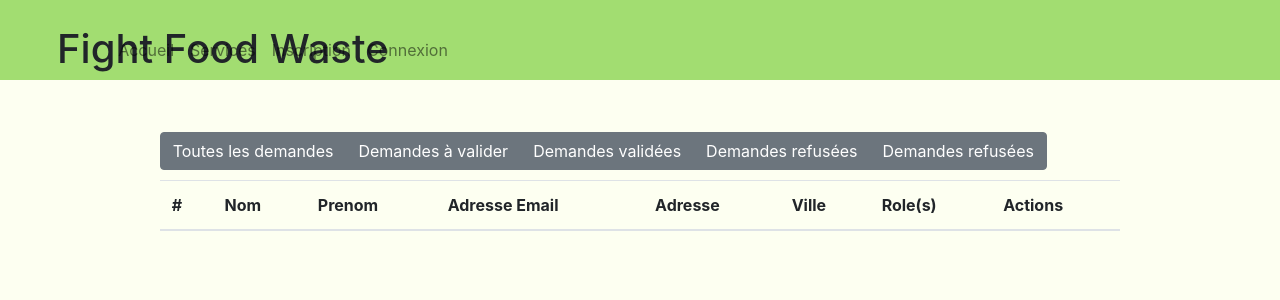
After one commit to Cewein/fightfoodwaste, a PHP site: page /backoffice/demandesView.php in a window 1280 px wide. The commit adds this page. Shown: the top 300 px of the page. Run offline with PHP 8.4, Linux system fonts and the light colour scheme; tables that the repository leaves empty or names only in its code hold one stand-in row (values such as "Sample post"); lists and menus that the app fills with data are empty; some libraries are stand-ins or nearby versions.

Commit message:
Update Appli C + Enregistrement des demandes
Creation page demandes (view only)
adaptation appli C connexion + envoi user id lors des demandes
Adaptation enregistrement des demandes

```diff
--- /dev/null
+++ b/backoffice/demandes/demandesView.js
@@ -0,0 +1,11 @@
+function usersRequests(type) {
+
+}
+
+function allUsersRequests(){
+
+}
+
+function sendRequestAsk(){
+
+}
--- /dev/null
+++ b/backoffice/demandesView.php
@@ -0,0 +1,66 @@
+<?php
+/**
+ * Created by PhpStorm.
+ * User: Sandrine
+ * Date: 28/04/2019
+ * Time: 20:01
+ */
+require_once __DIR__ . '/../includes.php';
+$actualDirectory = __DIR__;
+?>
+
+
+<!DOCTYPE html>
+
+<html lang="fr">
+<head>
+    <meta charset="utf-8"/>
+    <link href="../css/bootstrap/css/bootstrap.min.css" rel="stylesheet">
+    <link href="../css/header.css" rel="stylesheet">
+    <link href="../css/general.css" rel="stylesheet">
+    <link href="../css/backoffice.css" rel="stylesheet">
+    <link rel="stylesheet" href="https://use.fontawesome.com/releases/v5.8.1/css/all.css"
+          integrity="sha384-50oBUHEmvpQ+1lW4y57PTFmhCaXp0ML5d60M1M7uH2+nqUivzIebhndOJK28anvf" crossorigin="anonymous">
+    <script src="https://ajax.googleapis.com/ajax/libs/jquery/3.3.1/jquery.min.js"></script>
+    <title>Administration : </title>
+</head>
+
+<body>
+    <?php require_once __DIR__ . '/../header/adaptHeader.php'; ?>
+    <div class="row">
+        <div class="col-md-1"></div>
+        <div class="content col-md-10">
+
+            <!--Navbar Infos Users -->
+            <div class="btn-group btn-group-toggle" id="buttonsUsers" data-toggle="buttons">
+                <input class="btn btn-secondary" type="button" value="Toutes les demandes" onclick="allUsersRequests()">
+                <input class="btn btn-secondary" type="button" value="Demandes à valider" onclick="usersRequests('tocheck')">
+                <input class="btn btn-secondary" type="button" value="Demandes validées" onclick="usersRequests('checkedTrue')">
+                <input class="btn btn-secondary" type="button" value="Demandes refusées" onclick="usersRequests('checkedFalse')">
+                <input class="btn btn-secondary" type="button" value="Demandes refusées" onclick="usersRequests('completed')">
+            </div>
+
+
+            <div class="table">
+                <table class="table table-striped">
+                    <thead>
+                    <tr>
+                        <th scope="col">#</th>
+                        <th scope="col" id="userName">Nom</th>
+                        <th scope="col" id="pname">Prenom</th>
+                        <th scope="col">Adresse Email</th>
+                        <th scope="col">Adresse</th>
+                        <th scope="col">Ville</th>
+                        <th scope="col">Role(s)</th>
+                        <th scope="col">Actions</th>
+                    </tr>
+                    </thead>
+                    <tbody id="tbody">
+
+                    </tbody>
+                </table>
+            </div>
+        </div>
+    </div>
+<script src="demandes/demandesView.js"></script>
+</body>
--- a/backoffice/usersTable.js
+++ b/backoffice/usersTable.js
@@ -15,7 +15,7 @@ function allUsers() {
 }
 
 function users(usersType) {
-    const name = document.getElementById('name');
+    const name = document.getElementById('userName');
     const pname = document.getElementById('pname');
     const container = document.getElementById('tbody');
     container.innerText = "";
--- a/backoffice/usersTableView.php
+++ b/backoffice/usersTableView.php
@@ -115,7 +115,7 @@ $actualDirectory = __DIR__;
                     <thead>
                     <tr>
                         <th scope="col">#</th>
-                        <th scope="col" id="name">Nom</th>
+                        <th scope="col" id="userName">Nom</th>
                         <th scope="col" id="pname">Prenom</th>
                         <th scope="col">Adresse Email</th>
                         <th scope="col">Adresse</th>
--- a/header/headerBack.php
+++ b/header/headerBack.php
@@ -28,6 +28,7 @@
                     <li class="nav-item"><a class="nav-link" href="../backoffice/usersTableView.php">Utilisateurs</a>
                     </li>
                     <li class="nav-item"><a class="nav-link" href="../backoffice/allStockView.php">Stock</a></li>
+                    <li class="nav-item"><a class="nav-link" href="../backoffice/demandesView.php">Demandes</a></li>
                     <li class="nav-item"><a class="nav-link" href="#">Tournées</a></li>
                     <li class="nav-item"><a class="nav-link" href="#">Collectes</a></li>
                     <li class="nav-item"><a class="nav-link" href="#">Contact</a></li>
```
Also changed, not shown: connection/checkConnectionAppli.php (added, +34 -0 lines), stock/manager/sendList.php (+16 -2 lines).
